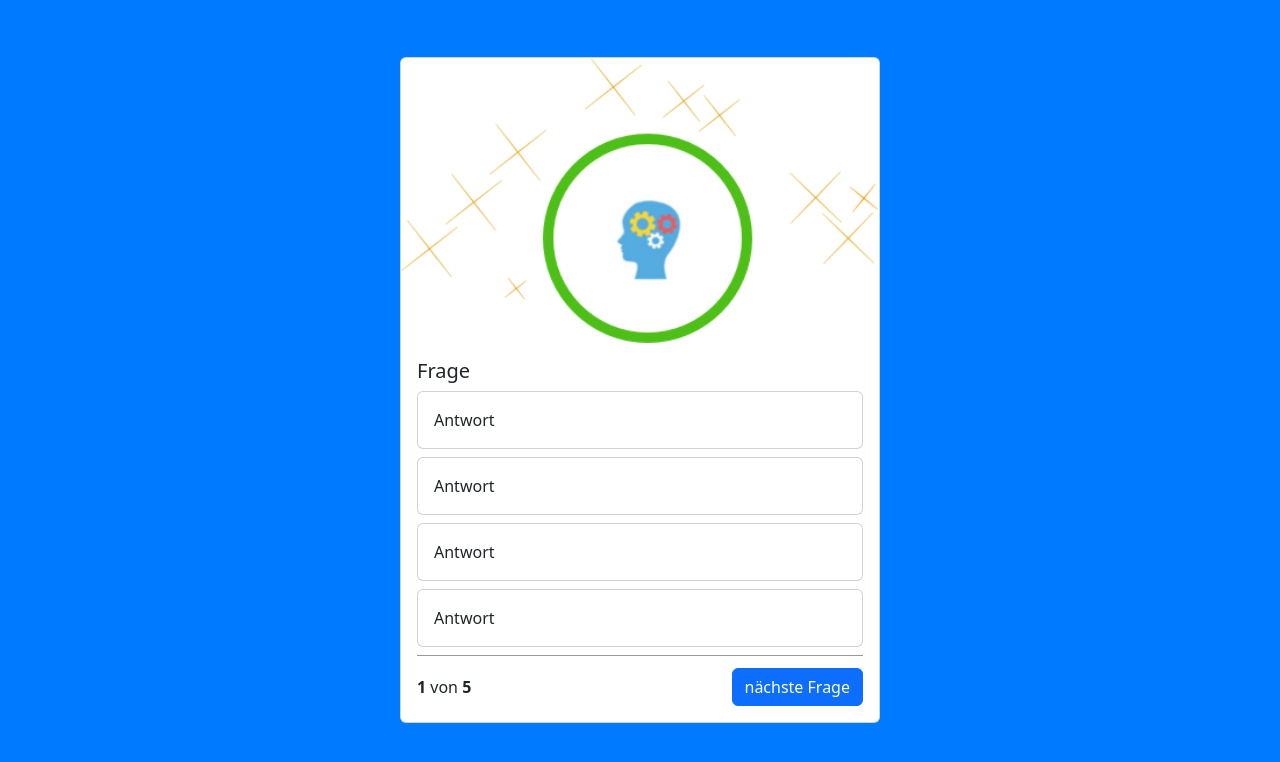
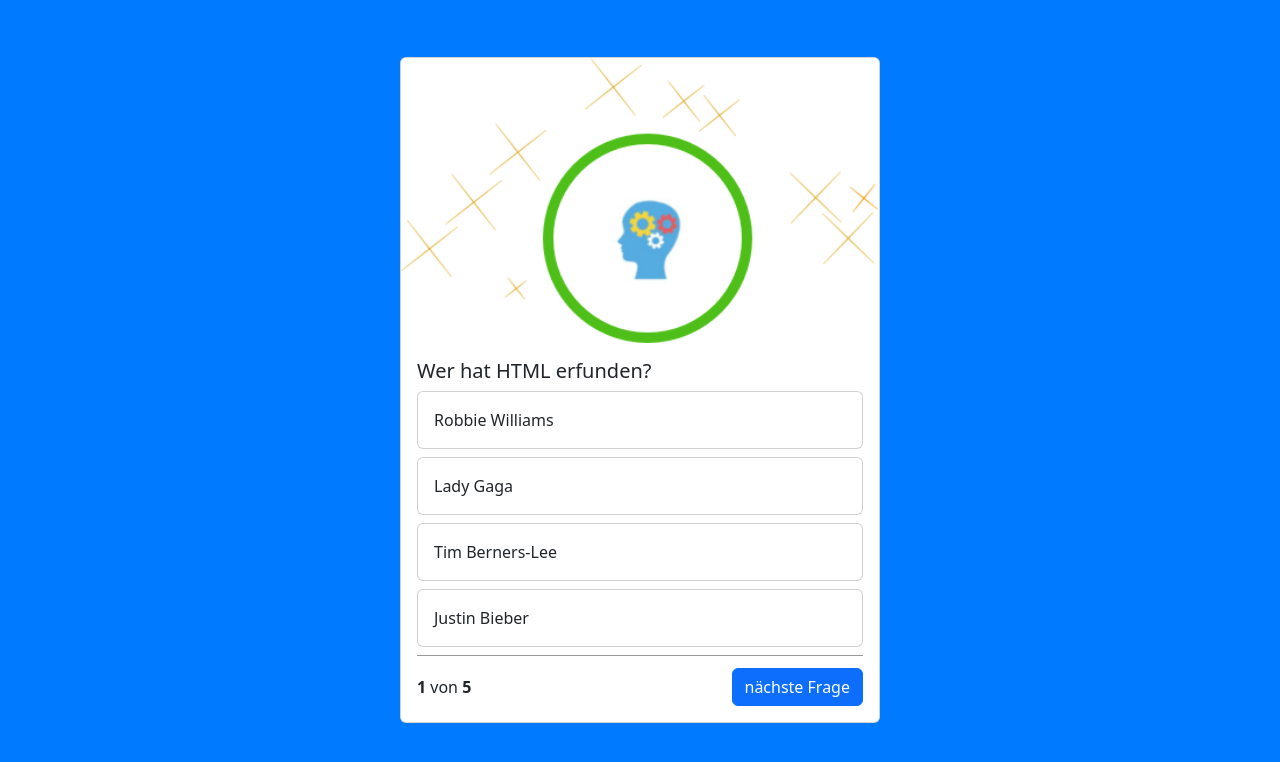
Before and after one commit to Malinhe/quizapp, a plain HTML site: page index.html in a window 1280 px wide. Shown: the part 60-822 px from the top of the page. Drawn offline with nearby package versions, Linux system fonts and the light colour scheme.

Commit message:
addes questions

```diff
--- a/index.html
+++ b/index.html
@@ -18,7 +18,7 @@
 
 </head>
 
-<body>
+<body onload="init()">
   <nav class="navbar bg-light">
     <div class="container-fluid">
       <span class="navbar-brand mb-0 h1">QuizApp</span>
@@ -30,38 +30,38 @@
     <div class="card quiz-card">
       <img src="./img/Group 5.png" class="card-img-top">
       <div class="card-body">
-        <h5 class="card-title">Frage</h5>
+        <h5 class="card-title" id="questionText">Frage</h5>
 
         <div class="card mb-2">
-          <div class="card-body">
+          <div class="card-body" id="answer_1">
             Antwort
           </div>
         </div>
 
 
         <div class="card mb-2">
-          <div class="card-body">
+          <div class="card-body" id="answer_2">
             Antwort
           </div>
         </div>
 
 
         <div class="card mb-2">
-          <div class="card-body">
+          <div class="card-body" id="answer_3">
             Antwort
           </div>
         </div>
 
 
         <div class="card mb-2">
-          <div class="card-body">
+          <div class="card-body" id="answer_4">
             Antwort
           </div>
         </div>
 
         <div class="question-footer">
           <span>
-            <b>1</b> von <b>5</b>
+            <b>1</b> von <b id="allQuestions">5</b>
           </span>
 
           <button class="btn btn-primary">nächste Frage</button>
--- a/script.js
+++ b/script.js
@@ -0,0 +1,72 @@
+let questions = [
+    {
+        "question": "Wer hat HTML erfunden?",    //strings
+        "answer_1": "Robbie Williams",
+        "answer_2": "Lady Gaga",
+        "answer_3": "Tim Berners-Lee",
+        "answer_4": "Justin Bieber",
+        "right_answer": 3                       //integer
+    },
+
+
+    {
+        "question": "Was ist H²O?",    //strings
+        "answer_1": "Wasser",
+        "answer_2": "Helium",
+        "answer_3": "Sauerstoff",
+        "answer_4": "Jod",
+        "right_answer": 1                       //integer
+    },
+
+
+    {
+        "question": "In welchem Land wohnen die meisten Menschen?",    //strings
+        "answer_1": "China",
+        "answer_2": "USA",
+        "answer_3": "Russland",
+        "answer_4": "Kenia",
+        "right_answer": 1                       //integer
+    },
+
+
+    {
+        "question": "Lichtwellen bewegen sich schneller als Schallwellen. Richtig oder falsch?",    //strings
+        "answer_1": "Richtig",
+        "answer_2": "Falsch",
+        "right_answer": 1                       //integer
+    },
+
+
+    {
+        "question": "Auf welchem Kontinent liegt die Wüste Sahara?",    //strings
+        "answer_1": "Amerika",
+        "answer_2": "Asien",
+        "answer_3": "Afrika",
+        "answer_4": "Europa",
+        "right_answer": 3                       //integer
+    },
+
+];
+
+
+//global variable to start with Question No.1 (0 ´cause array starts at 0, 1 = question No.2)
+let currentQuestion = 0;
+
+
+function init() {
+    document.getElementById('allQuestions').innerHTML = questions.length;  //get Element by ID = length from Array / Amount of Questions
+
+    showQuestion();
+
+}
+
+
+//function to show the current(aktuelle) Question
+function showQuestion() {
+    let question = questions[currentQuestion];      // definits a container wich includes the first question (oder halt die aktuelle)it´s like a new container. Question is the current Question like 0 is the first question in the JSON-Array.
+    document.getElementById('questionText').innerHTML = `${question['question']}`;
+    document.getElementById('answer_1').innerHTML = `${question['answer_1']}`;
+    document.getElementById('answer_2').innerHTML = `${question['answer_2']}`;
+    document.getElementById('answer_3').innerHTML = `${question['answer_3']}`;
+    document.getElementById('answer_4').innerHTML = `${question['answer_4']}`;
+}
```
